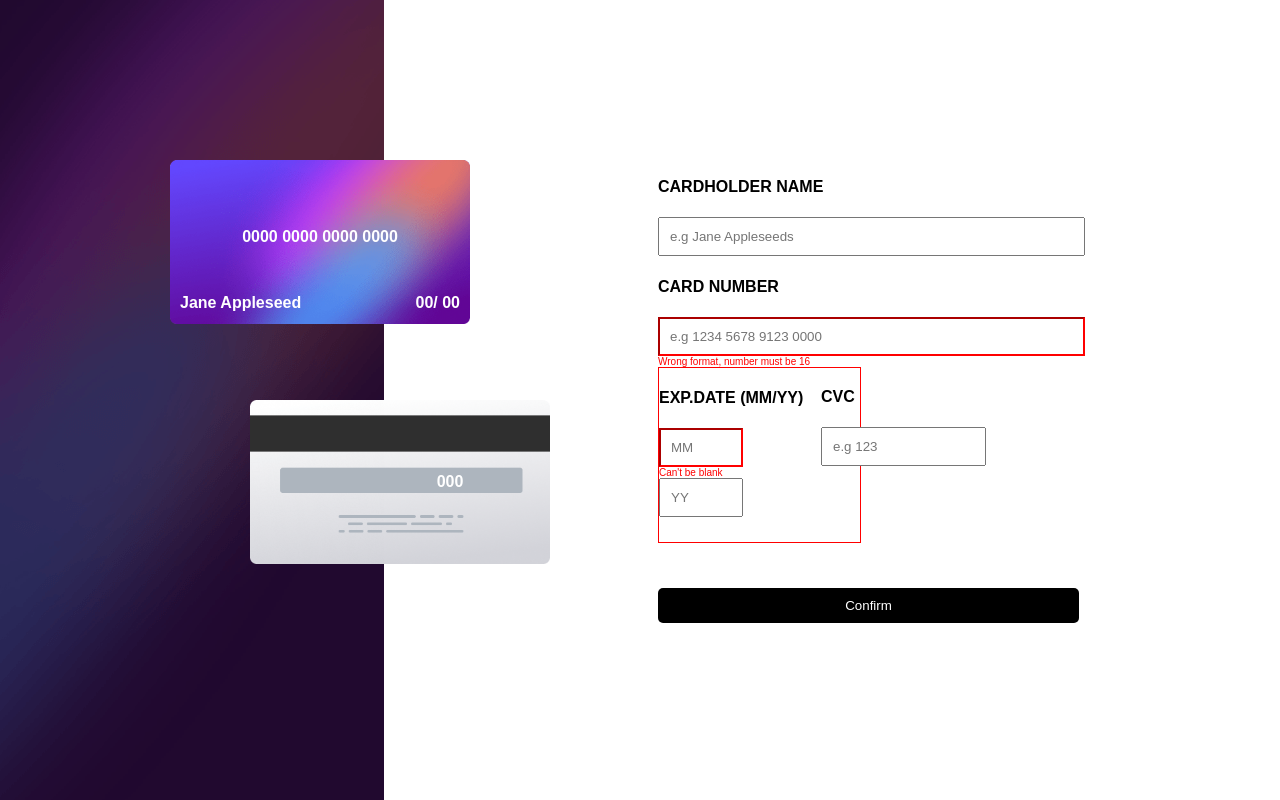
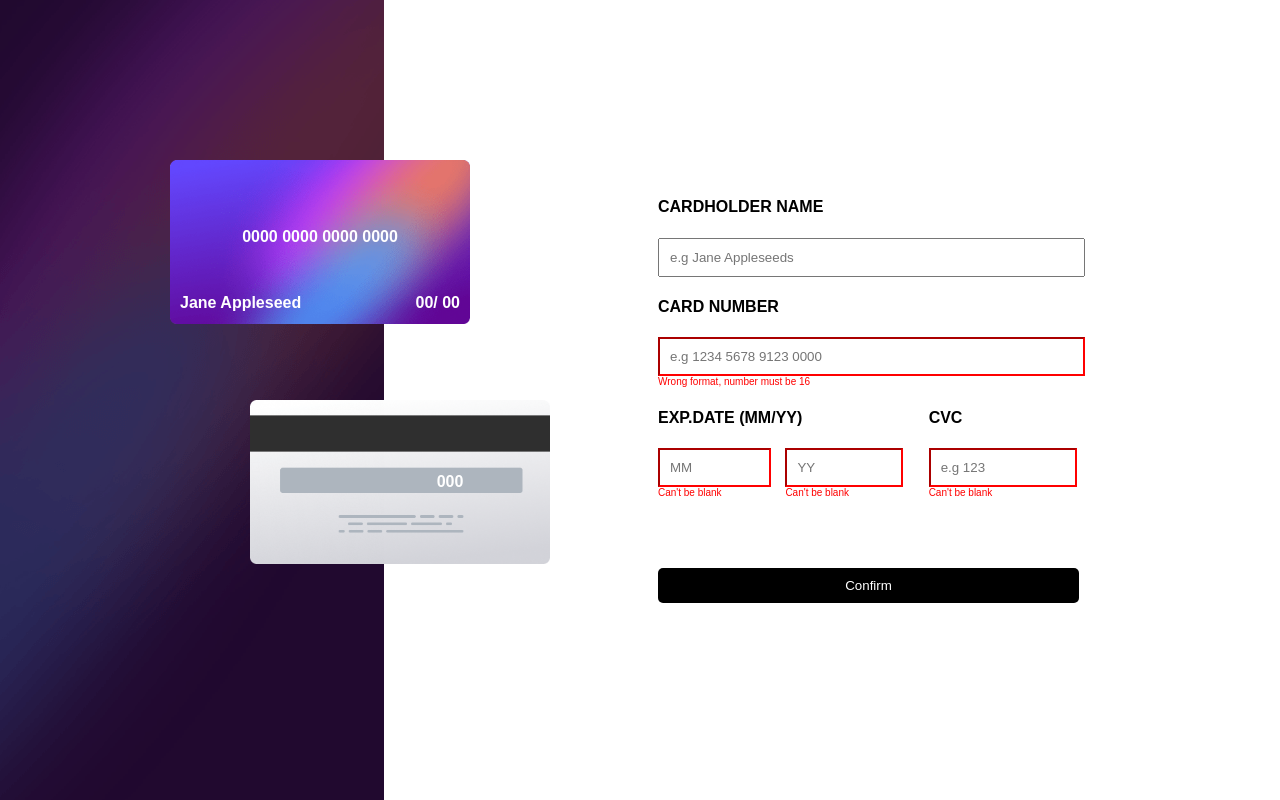
Before and after one commit to NellyFE/Interactive-card, a plain HTML site: page index.html in a window 1280 px wide. Both pictures are taken after a click on the button "Confirm". Drawn offline with Linux system fonts and the light colour scheme.

Commit message:
another commit

```diff
--- a/index.html
+++ b/index.html
@@ -51,7 +51,7 @@
           <div id="secondInput">
             <h4>CARD NUMBER</h4>
             <input
-              type="number"
+              type="text"
               placeholder="e.g 1234 5678 9123 0000"
               id="cardNumber"
             />
@@ -63,26 +63,43 @@
           <div id="thirdInput">
             <div id="thirdHold1">
               <h4>EXP.DATE (MM/YY)</h4>
+
+              <div class="inputflex">
+                <div class="spanflex">
                   <input
                     type="text"
                     id="cardExp_mm"
                     placeholder="MM"
                     maxlength="2"
-
                   />
-              <span id="month-error" class="error-text" style="display: none"
+                  <span
+                    id="month-error"
+                    class="error-text"
+                    style="display: none"
                     >Wrong format, numbers only</span
                   >
+                </div>
 
-              <input type="number" placeholder="YY" id="cardExpYy" />
+                <div class="spanflex">
+                  <input
+                    type="text"
+                    placeholder="YY"
+                    id="cardExpYy"
+                    maxlength="2"
+                  />
                   <span id="year-error" class="error-text" style="display: none"
                     >Wrong format, numbers only</span
                   >
                 </div>
+              </div>
+            </div>
 
             <div id="thirdHold2">
               <h4>CVC</h4>
-              <input type="text" placeholder="e.g 123" id="cvc" />
+              <input type="text" placeholder="e.g 123" id="cvc" maxlength="3" />
+              <span id="cvc-error" class="error-text" style="display: none"
+                >Wrong format, numbers only</span
+              >
             </div>
           </div>
 
--- a/script.js
+++ b/script.js
@@ -17,6 +17,7 @@ function validation() {
   const numberError = document.getElementById("number-error");
   const monthError = document.getElementById("month-error");
   const yearError = document.getElementById("year-error");
+  const cvcError = document.getElementById("cvc-error");
 
   const errorMessage = (text) => {
     cardNumberValue.style.borderColor = "red";
@@ -29,6 +30,20 @@ function validation() {
     monthError.style.display = "flex";
     monthError.innerText = texts;
     monthExpValue.style.borderColor = "red";
+    isValid = false;
+  };
+
+  const yearErrorMessage = (texts) => {
+    yearError.style.display = "flex";
+    yearError.innerText = texts;
+    yearExpValue.style.borderColor = "red";
+    isValid = false;
+  };
+
+  const cvcErrorMessage = (texts) => {
+    cvcError.style.display = "flex";
+    cvcError.innerText = texts;
+    cvcCardValue.style.borderColor = "red";
     isValid = false;
   };
 
@@ -49,6 +64,27 @@ function validation() {
     monthExpValue.style.borderColor = "grey";
     monthError.style.display = "none";
   }
+
+  //Year validation
+  if (yearExpValue.value.trim() === "") {
+    yearErrorMessage("Can't be blank");
+  } else if (yearValue < 1 || isNaN(yearValue)) {
+    yearErrorMessage("Invalid month");
+  } else {
+    yearExpValue.style.borderColor = "grey";
+    yearError.style.display = "none";
+  }
+
+  //cvc validation
+  if (cvcCardValue.value.trim() === "") {
+    cvcErrorMessage("Can't be blank");
+  } else if (isNaN(cvcValue)|| cvcValue.length !== 3) {
+    cvcErrorMessage("Invalid number");
+  } else {
+    cvcCardValue.style.borderColor = "grey";
+    cvcError.style.display = "none";
+  }
+  return isValid;
 }
 
 function cardDetails() {
@@ -61,8 +97,7 @@ function cardDetails() {
   const names = document.getElementById("holderName");
   names.innerText = nameValue;
 
-  console.log(cardNumberValue);
-  console.log("clicked");
+  console.log({ cardNumberValue, nameValue, nameInputValue, names });
 
   //getting card nameto show
   const numberValue = cardNumberValue.value;
--- a/style.css
+++ b/style.css
@@ -88,7 +88,13 @@ img {
 #cardExpYy {
   padding: 10px;
   outline: none;
-  width: 30%;
+  width: 50%;
+
+}
+
+#cardExpYy , #year-error{
+  margin-left: -50px;
+  width: 70%;
 }
 
 #cvc {
@@ -103,7 +109,12 @@ img {
 
 #thirdHold1{
   padding-bottom: 25px;
-    border: 1px solid red;
+      display: flex;
+       flex-direction: column;
+}
+
+.inputflex{
+  display: flex;
 }
 
 #confirmBtn {
```
Lines whose indentation alone changed are shown as unchanged.
